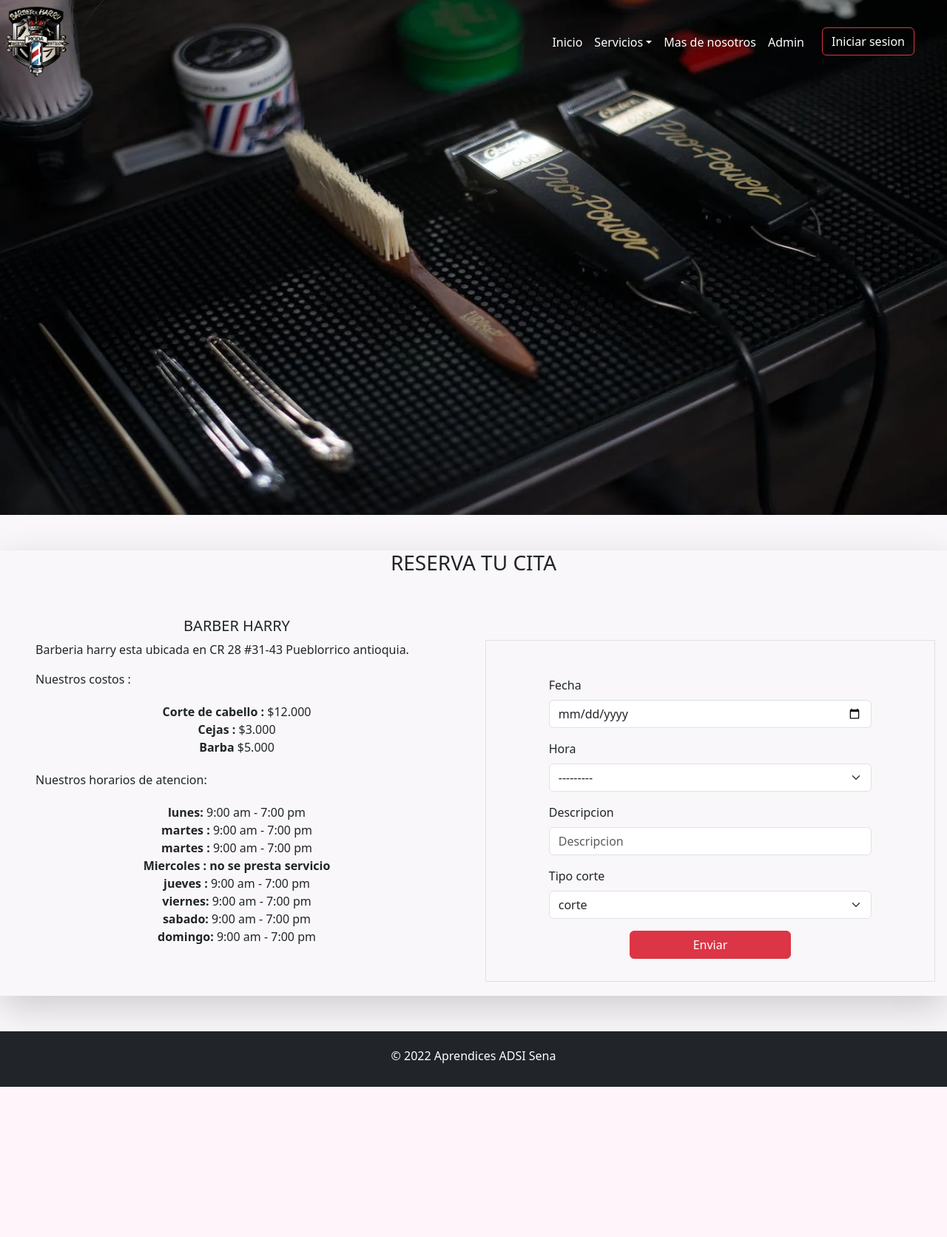
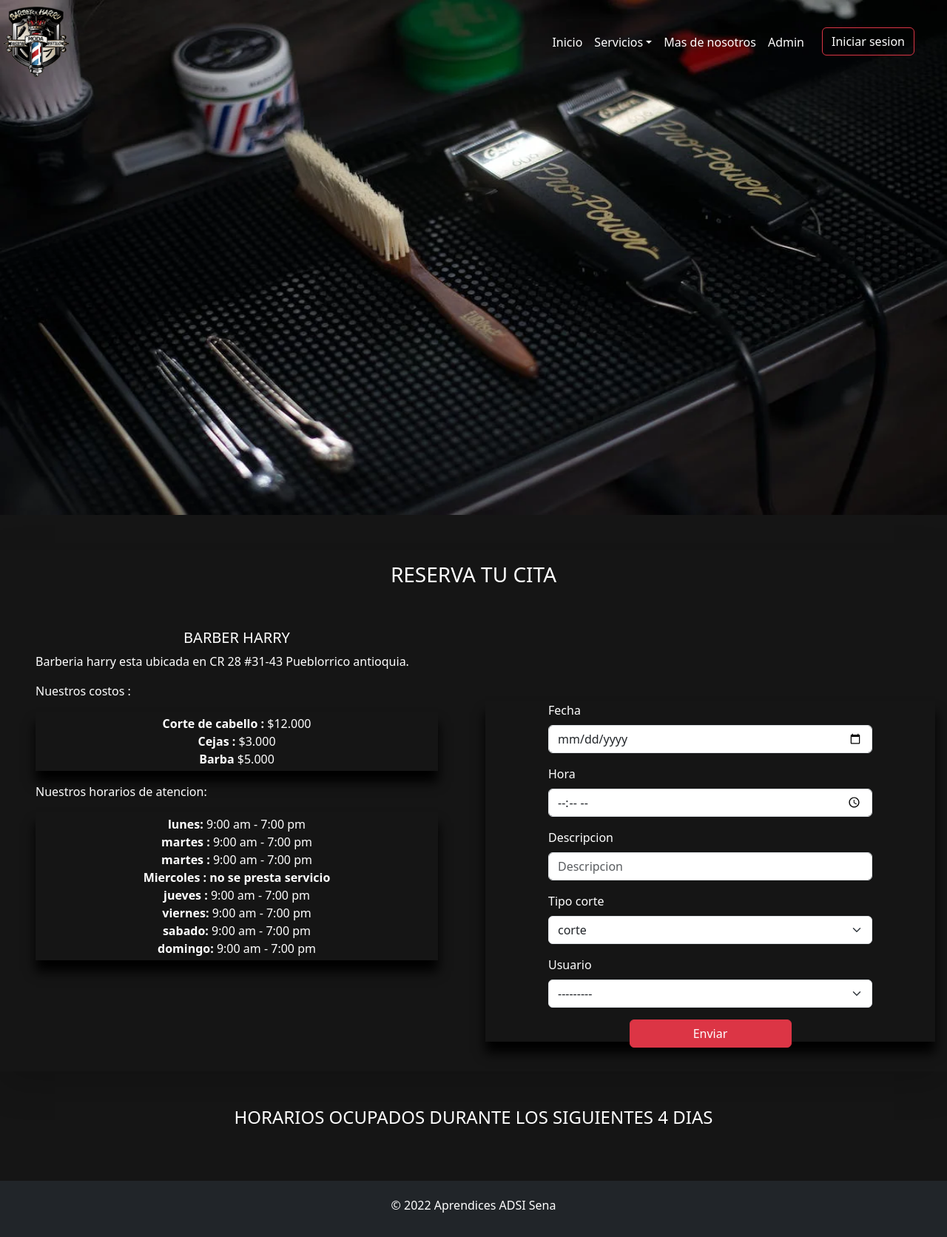
Before and after one commit to ALEJO-29/PR-Barber, a Django app: page /cita/ in a window 1280 px wide. Shown: the whole page at 74% size. Before the commit the page ends 1469 px from the top, so only its background shows below. Run offline with Django 4.2, Linux system fonts and the light colour scheme; data comes from the database, SQL or seed files in the repository; both versions use the stored data as it was after the commit; some libraries are stand-ins or nearby versions.

Commit message:
modulo cita

```diff
--- a/barberiaHarri/barberApp/admin.py
+++ b/barberiaHarri/barberApp/admin.py
@@ -1,6 +1,6 @@
 import site
 from django.contrib import admin
-from .models import Servicio, Producto, TipoProducto, Cita
+from .models import Servicio, Producto, TipoProducto, Cita, Usuario
 
 # Register your models here.
 
@@ -12,3 +12,4 @@
 admin.site.register(Producto)
 admin.site.register(TipoProducto)
 admin.site.register(Cita)
+admin.site.register(Usuario)
--- a/barberiaHarri/barberApp/models.py
+++ b/barberiaHarri/barberApp/models.py
@@ -1,8 +1,9 @@
-from email.policy import default
 from django.db import models
-
+from datetime import date, timedelta
 # Create your models here.
 
+
+day = date.today()
 
 class Producto(models.Model):
     imagen = models.ImageField(upload_to="images/", blank=True)
@@ -29,13 +30,17 @@
     telefono = models.CharField(max_length=20)
     email = models.EmailField(max_length=100)
 
+    def __str__(self):
+        return self.nombre
+
+
 
 class Servicio(models.Model):
     imagen = models.ImageField(upload_to="images/", blank=True)
     tipo_servicio = models.CharField(max_length=100)
     descripcion = models.CharField(max_length=150)
     precio = models.IntegerField()
-    # usuario = models.ForeignKey(Usuario, on_delete=models.CASCADE)
+    #usuario = models.ForeignKey(Usuario, on_delete=models.CASCADE)
 
     def __str__(self):
         return self.tipo_servicio
@@ -51,33 +56,8 @@
         ('corte completo', 'corte completo'),
     )
 
-
-    hora=(
-        ('9:00','9:00 am'),
-        ('9:30','9:30 am'),
-        ('10:00','10:00 am'),
-        ('10:30','10:30 am'),
-        ('11:00','11:00 am'),
-        ('11:30','11:30 am'),
-        ('12:00','12:00 am'),
-        ('12:30','12:30 pm'),
-        ('1:00','1:00 pm'),
-        ('1:30','1:30 pm'),
-        ('2:00','2:00 pm'),
-        ('2:30','2:30 pm'),
-        ('3:00','3:00 pm'),
-        ('3:30','3:30 pm'),
-        ('4:00','4:00 pm'),
-        ('4:30','4:30 pm'),
-        ('5:00','5:00 pm'),
-        ('5:30','5:30 pm'),
-        ('6:00','6:00 pm'),
-        ('6:30','6:30 pm'),
-        ('7:00','7:00 pm'),
-    )
-
     fecha = models.DateField(verbose_name="fecha", blank=True, null=True)
-    hora = models.TimeField(choices=hora)
-    descripcion = models.CharField(max_length=150)
+    hora = models.TimeField(verbose_name="hora", blank=True,unique=True)
+    descripcion = models.CharField(max_length=50)
     tipo_corte= models.CharField(max_length=250, choices=tipo_corte, default=True)
-    usuario = models.ForeignKey(Usuario, on_delete=models.CASCADE)
+    usuario=models.ForeignKey(Usuario, on_delete=models.CASCADE)
--- a/barberiaHarri/login/urls.py
+++ b/barberiaHarri/login/urls.py
@@ -6,4 +6,5 @@
     path('singup/', views.RegistroUser.as_view(), name="singup"),
     path('logout/', views.cerrar_sesion, name="cerrar_sesion"),
     path('login/', views.login_user, name="login"),
+    path('formularioUser/', views.Usuario, name="formularioUser"),
 ]
--- a/barberiaHarri/servicios/forms.py
+++ b/barberiaHarri/servicios/forms.py
@@ -1,6 +1,5 @@
 from django import forms
 from barberApp.models import Cita
-from django.forms.widgets import SelectDateWidget
 
 
 tipo_corte = [
@@ -12,28 +11,9 @@
     ('corte completo', 'corte completo'),
 ]
 
-hora = [
-    ('9:00 am', '9:30 am'),
-    ('9:30 am', '10:00 am'),
-    ('10:00 am', '10:30 am'),
-    ('10:30 am', '11:00 am'),
-    ('11:00 am', '11:30 am'),
-    ('11:30 am', '12:00 am'),
-    ('12:00 m', '12:30 pm'),
-    ('12:30 pm', '1:00 pm'),
-    ('1:00 pm', '1:30 pm'),
-    ('1:30 pm', '2:00 pm'),
-    ('2:00 pm', '2:30 pm'),
-    ('2:30 pm', '3:00 pm'),
-    ('3:00 pm', '3:30 pm'),
-    ('3:30 pm', '4:00 pm'),
-    ('4:00 pm', '4:30 pm'),
-    ('4:30 pm', '5:00 pm'),
-    ('5:00 pm', '5:30 pm'),
-    ('5:30 pm', '6:00 pm'),
-    ('6:00 pm', '6:30 pm'),
-    ('6:30 pm', '7:00 pm'),
-]
+
+class TimeInput(forms.TimeInput):
+    input_type = "time"
 
 
 class DateInput(forms.DateInput):
@@ -43,5 +23,5 @@
 class CitaForm(forms.ModelForm):
     class Meta:
         model = Cita
-        fields = ('fecha', 'hora', 'descripcion', 'tipo_corte')
-        widgets = {'fecha': DateInput(), }
+        fields = ('fecha', 'hora', 'descripcion', 'tipo_corte','usuario')
+        widgets = {'fecha': DateInput(), 'hora': TimeInput(), }
--- a/barberiaHarri/servicios/templates/cita.html
+++ b/barberiaHarri/servicios/templates/cita.html
@@ -11,15 +11,22 @@
 
 <style>
     body{
-        background-color: #F9F7F9;
+        background-color: #151515;
     }
 
+    .cont{
+        box-shadow: 0px 15px 15px black;
+    }
 
     .imagen{
         width: 100%;
         height: 87%;
         margin: 0;
+    }
 
+    .list-group-item{
+        background-color: #151515;
+        color: #ffff;
     }
 </style>
 
@@ -27,21 +34,21 @@
     <img src="{% static 'img/pexel.webp' %}" alt="" class="imagen">
 </div>
 
-<div class="container-fluid mt-5">
+<div class="container-fluid mt-5 text-white ">
     <div class="row shadow-lg">
-    <h3 class="text-center text-uppercase">reserva tu cita</h3>
-    <div class="col-sm-6 p-5">
+        <h3 class="text-center text-uppercase mt-3 ">reserva tu cita</h3>
+        <div class="col-sm-6 p-5 ">
             <h5 class="text-center">BARBER HARRY</h5>
             <p class="">Barberia harry esta ubicada en CR 28 #31-43 Pueblorrico antioquia.</p>
             <p>Nuestros costos :
-            <ul class="text-center p-1">
+                <ul class="text-center p-1 cont">
                     <li class="list-group-item"><strong>Corte de cabello : </strong> $12.000</li>
                     <li class="list-group-item"><strong>Cejas :</strong> $3.000</li>
                     <li class="list-group-item"><strong>Barba</strong> $5.000</li>
                 </ul>
             </p>
             <p>Nuestros horarios de atencion:
-            <ul class="text-center p-1">
+                <ul class="text-center p-1 cont">
                     <li class="list-group-item"><strong> lunes: </strong> 9:00 am - 7:00 pm</li>
                     <li class="list-group-item"><strong> martes : </strong> 9:00 am - 7:00 pm</li>
                     <li class="list-group-item"><strong> martes : </strong> 9:00 am - 7:00 pm</li>
@@ -54,7 +61,7 @@
             </p>
         </div>
         <div class="col-md-6 ml-1 p-3 ">
-        <div class="container-fluid border" style="margin-top:63px ;">
+            <div class="container-fluid cont " style="margin-top:130px ;">
                 <form action="" method="post" class=" mt-5 h-75 w-75 mx-auto">
                     {% csrf_token %}
                     {% bootstrap_form form %}
@@ -63,7 +70,21 @@
             </div>
         </div>
     </div>
+    {% comment %} horarios ocupados {% endcomment %}
+    <div class="container-fluid my-5 ">
+        <h4 class="text-center text-uppercase">horarios ocupados durante los siguientes 4 dias</h4>
+        <div class="row">
+            <div class="col-sm-4">
+                <ul class="cont">
+                    {% for x in hora %}
+                    <li class="list-group-item"> {{x.fecha}} {{x.hora}}</li>
+                    {% endfor %}
+                </ul>
+            </div>
+        </div>
+    </div>
 </div>
 
 
+
 {% endblock  %}
--- a/barberiaHarri/servicios/views.py
+++ b/barberiaHarri/servicios/views.py
@@ -1,7 +1,10 @@
-from django.shortcuts import render, HttpResponse
-from barberApp.models import Servicio
+from django.shortcuts import render, HttpResponse, redirect
+from barberApp.models import Servicio, Cita
 from barberApp.models import Producto
 from .forms import CitaForm
+from django.contrib.auth.models import User
+from datetime import date, timedelta
+from django import forms
 
 # Create your views here.
 
@@ -12,11 +15,20 @@
 
 
 def cita(request):
-    form= CitaForm(request.POST or None, request.FILES or None)
+    #mostrat las horas ocupadas en los siguientes 4 dias
+    day = date.today()
+    enday = day+timedelta(days=4)
+    hora = Cita.objects.filter(
+        fecha__range=[day, enday]).order_by('fecha', 'hora')
+
+
+    form = CitaForm(request.POST or None, request.FILES or None)
     if form.is_valid():
         form.save()
-        return HttpResponse('Reservado con exito')
-    return render(request, 'cita.html', {'form': form})
+        return redirect('cita')
+    else:
+        return render(request, 'cita.html', {'form': form, 'hora':hora})
+
 
 
 def edicion(request):
@@ -37,4 +49,4 @@
 
 def producto(request):
     producto = Producto.objects.all()
-    return render(request, 'productos.html',{"producto":producto})
+    return render(request, 'productos.html', {"producto": producto})
```
Also changed, not shown: barberiaHarri/login/forms.py (added, +8 -0 lines), barberiaHarri/login/templates/formularioUser.html (added, +46 -0 lines), barberiaHarri/login/views.py (+17 -3 lines), barberiaHarri/barberApp/migrations/0010_alter_cita_descripcion_alter_cita_hora.py (added), barberiaHarri/db.sqlite3. Lines whose indentation alone changed are shown as unchanged.
